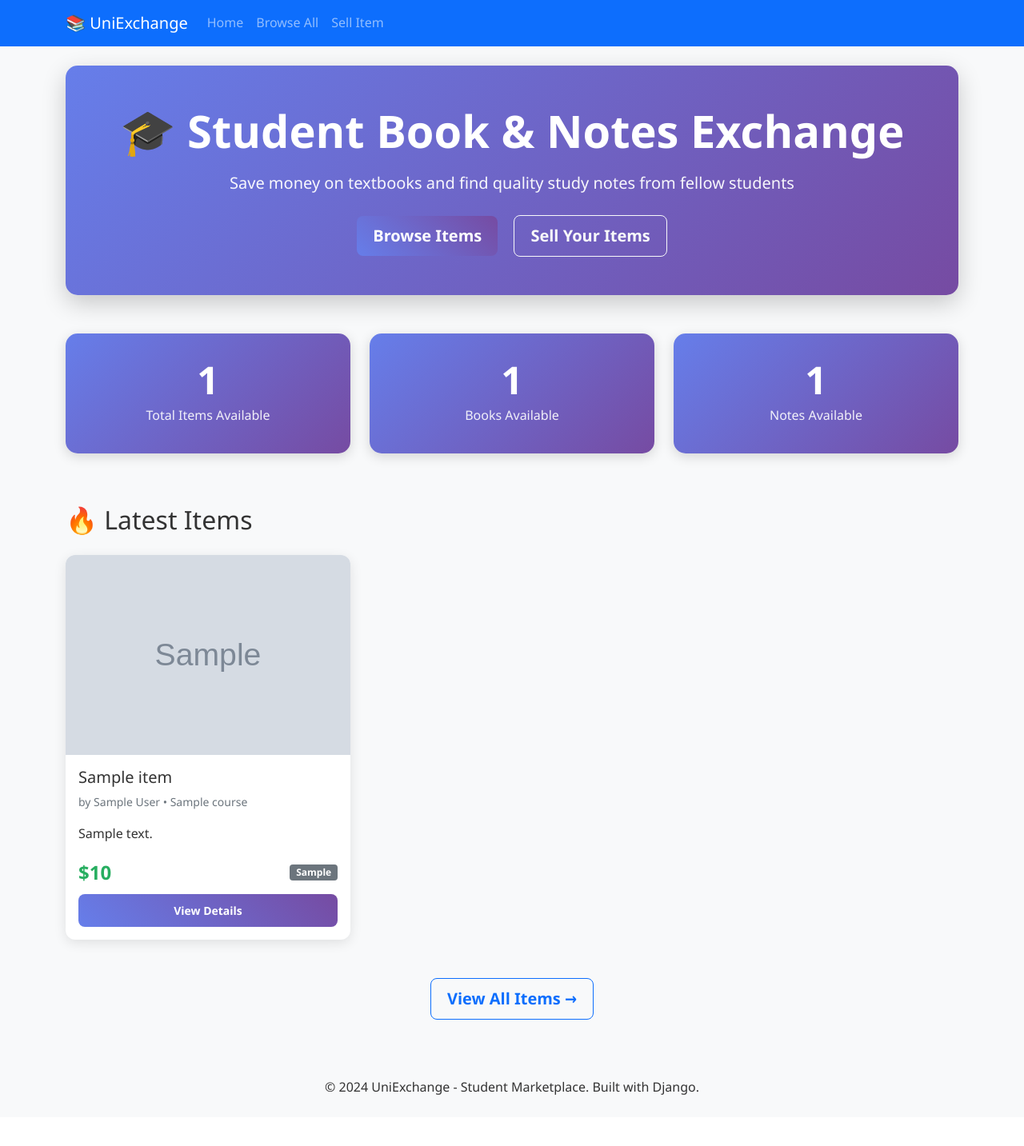
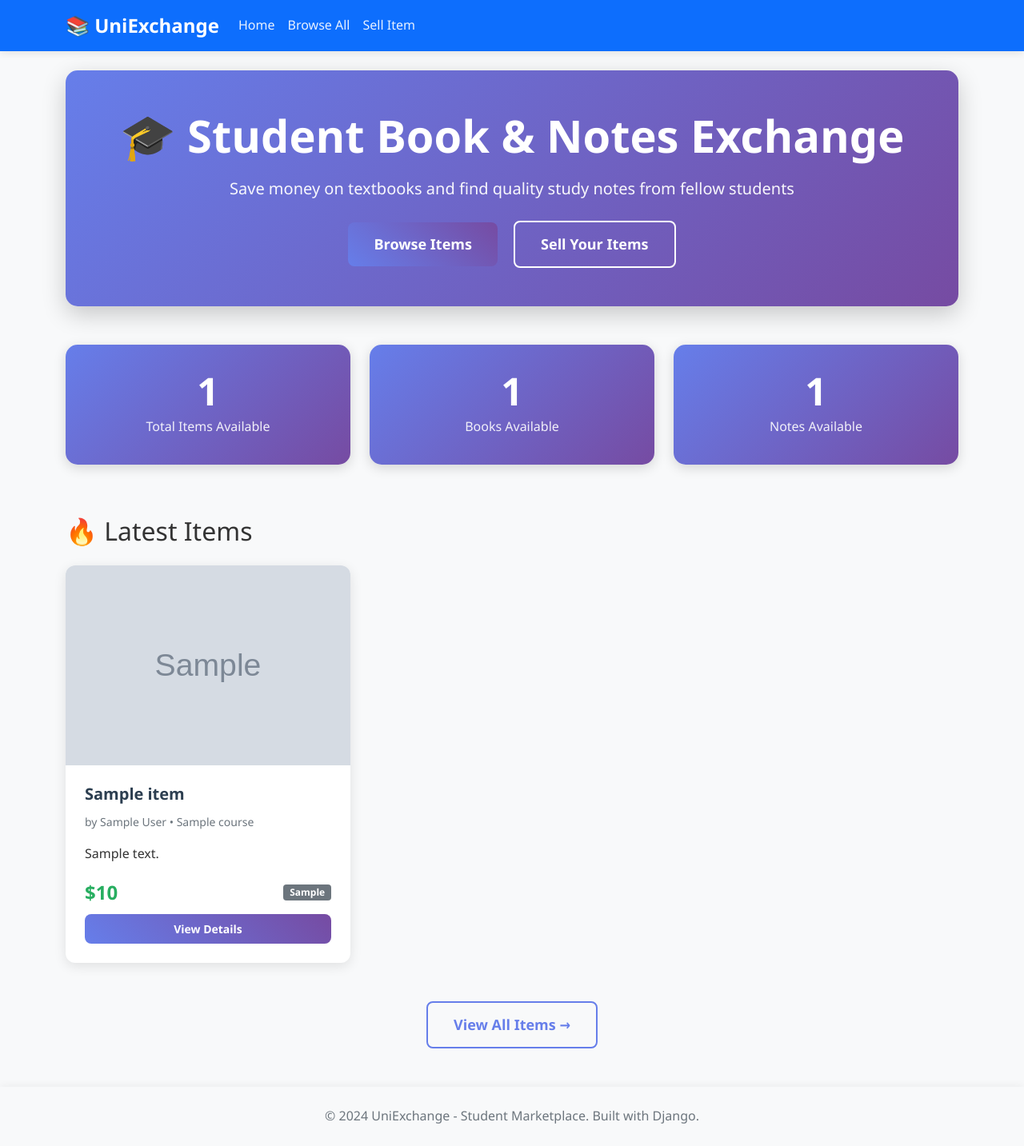
Before and after one commit to SamraAzizi/Student-Book-Exchange, a Django app: template templates/home.html in a window 1280 px wide. Shown: the whole page at 80% size. Before the commit the page ends 1369 px from the top, so only its background shows below. Run offline with Django 3.2, Linux system fonts and the light colour scheme; the template is opened without the code that fills it: most values are stand-ins (such as "Sample title", 1, 10 or a date in 2020); grey boxes marked "Sample" are stand-in pictures; some libraries are stand-ins or nearby versions.

Commit message:
book exchange

```diff
--- a/static/css/style.css
+++ b/static/css/style.css
@@ -239,3 +239,101 @@ main {
     box-shadow: 0 6px 20px rgba(39, 174, 96, 0.4);
     color: white;
 }
+
+
+.btn-outline-primary {
+    border: 2px solid var(--primary-color);
+    color: var(--primary-color);
+    background: transparent;
+}
+
+.btn-outline-primary:hover {
+    background: var(--primary-color);
+    color: white;
+    transform: translateY(-2px);
+}
+
+.btn-outline-light {
+    border: 2px solid white;
+    color: white;
+    background: transparent;
+}
+
+.btn-outline-light:hover {
+    background: white;
+    color: var(--primary-color);
+}
+
+.btn-outline-secondary {
+    border: 2px solid #6c757d;
+    color: #6c757d;
+}
+
+.btn-outline-secondary:hover {
+    background: #6c757d;
+    color: white;
+}
+
+.btn-lg {
+    padding: 0.875rem 2rem;
+    font-size: 1.125rem;
+}
+
+.btn-sm {
+    padding: 0.5rem 1rem;
+    font-size: 0.875rem;
+}
+
+/* Navigation */
+.navbar {
+    box-shadow: 0 2px 10px rgba(0, 0, 0, 0.1);
+}
+
+.navbar-brand {
+    font-size: 1.5rem;
+    font-weight: bold;
+}
+
+
+.navbar-dark .navbar-nav .nav-link {
+    color: rgba(255, 255, 255, 0.9);
+    transition: color 0.3s ease;
+}
+
+.navbar-dark .navbar-nav .nav-link:hover {
+    color: white;
+}
+
+/* Footer */
+footer {
+    margin-top: auto;
+    box-shadow: 0 -2px 10px rgba(0, 0, 0, 0.05);
+}
+
+footer p {
+    color: #6c757d;
+}
+
+/* Cards */
+.card {
+    border: none;
+    border-radius: 12px;
+    overflow: hidden;
+}
+
+.card-header {
+    background: linear-gradient(45deg, var(--primary-color), var(--secondary-color));
+    color: white;
+    border: none;
+    padding: 1.25rem;
+}
+
+.card-body {
+    padding: 1.5rem;
+}
+
+.card-title {
+    color: var(--dark-gray);
+    font-weight: 600;
+    margin-bottom: 0.75rem;
+}
```
